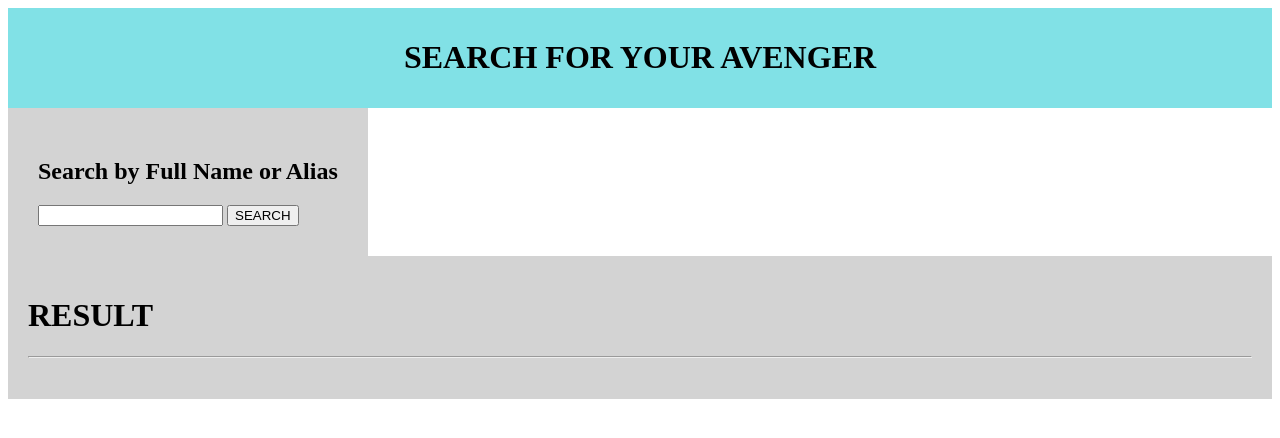
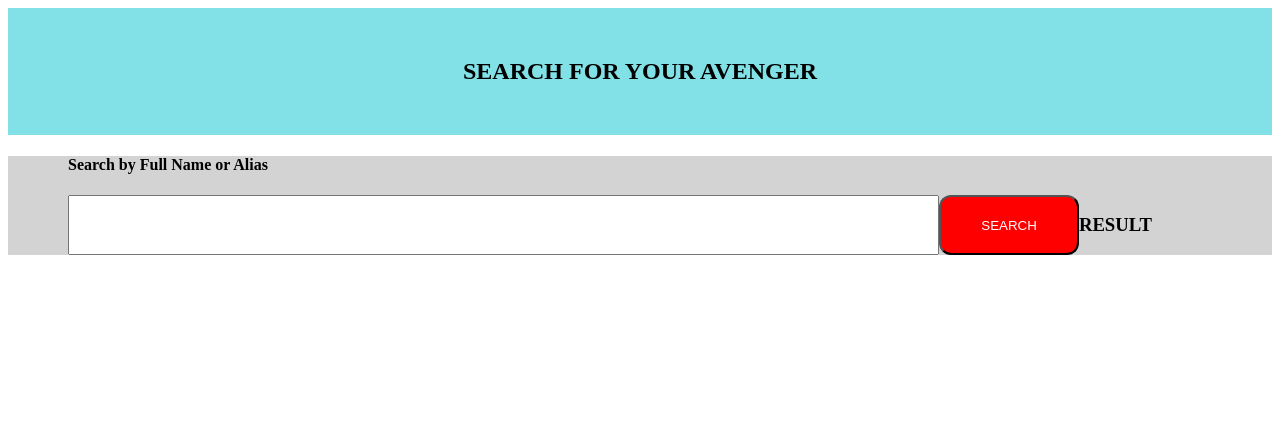
Before and after one commit to neishakb/info2180-lab6, a plain HTML site: page index.html in a window 1280 px wide. Drawn offline with Linux system fonts and the light colour scheme.

Commit message:
Better Attempt at Styling

```diff
--- a/index.html
+++ b/index.html
@@ -11,21 +11,22 @@
 <body>
 
   <div class = "header">
-    <h1>SEARCH FOR YOUR AVENGER</h1>
+    <h2>SEARCH FOR YOUR AVENGER</h2>
   </div>
 
-<div class = "row1">
-    <div class = "main">
-    <h2>Search by Full Name or Alias</h2>
-    <input id="box" type="text" name="" />
-    <button id="search">SEARCH</button>
-    </div>
+  <div class = "all_sections">
+    <h4>Search by Full Name or Alias</h4>
+
+  <div class = "flex_container">
+    <input class ="box" type="text" name="" />
+
+    <button class ="search">SEARCH</button>
+
+    <div class = "result">
+      <h3>RESULT</h3>
       </div>
 
-<div class = "row2">
-    <div class ="result">
-        <h1>RESULT</h1>
-        <hr>
+      <div id="result">
           <h3></h3>
           <h4></h4>
           <p></p>
--- a/style.css
+++ b/style.css
@@ -1,35 +1,40 @@
 .header{
-    padding: 10px;
+    padding: 30px;
     display: grid;
     justify-content: center;
     background-color:rgb(129, 225, 230);
 
 }
 
-.row{
-    content: " ";
-    display: flex;
-    grid-template-areas:'sidebar main';
-    clear: both;
-    justify-content;: center;
-    grid-template-columns: 50% 50%;
+.all_sections{
+  background-color: lightgray;
 }
 
-
-.row1{
-    content: "";
-    display: flex;
-    grid-template-areas:'sidebar main';
-    clear: both;
-    grid-template-columns: 50% 50%;
+h4{
+  padding-left:60px;
+  font: san serif;
 }
 
-.main{
-    padding: 30px;
-    background-color: lightgrey;
+.flex_container{
+  padding-left:60px;
+  padding-right: 60px;
+  justify-content: center;
+  display: flex;
+  flex-direction: row;
+}
+
+.box{
+  width: 100%;
+}
+
+.search{
+  padding: 14px 40px;
+  color: white;
+  border-radius: 12px;
+  background-color: red;
 }
 
 .result{
-    padding: 20px;
-    background-color: lightgray;
+  display: flex;
+  flex-direction: column;
 }
```
Also changed, not shown: .c9/metadata/environment/app.js, .c9/metadata/environment/index.html, .c9/metadata/environment/style.css, 2 other files. Lines whose indentation alone changed are shown as unchanged.
